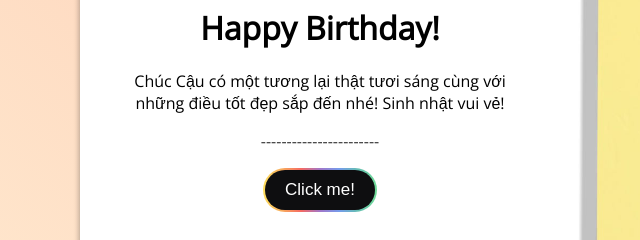
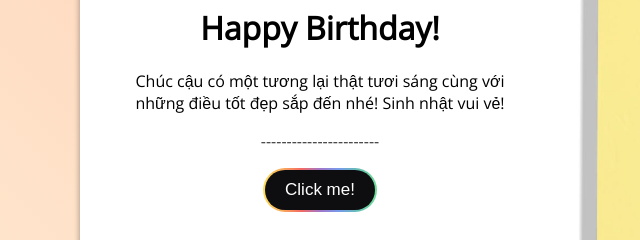
Before and after one commit to donotdeny/happy-birthday, a plain HTML site: page index.html in a window 1280 px wide. Shown: the part 302-542 px from the top of the page, 32-672 px from the left. Drawn offline with nearby package versions, Linux system fonts and the light colour scheme.

Commit message:
Update index.html

```diff
--- a/index.html
+++ b/index.html
@@ -22,7 +22,7 @@
       <div class="text">
         <h1>Happy Birthday!</h1>
         <p>
-          Chúc Cậu có một tương lại thật tươi sáng cùng với những điều tốt đẹp
+          Chúc cậu có một tương lại thật tươi sáng cùng với những điều tốt đẹp
           sắp đến nhé! Sinh nhật vui vẻ!
         </p>
         <p class="muted">-----------------------</p>
```
